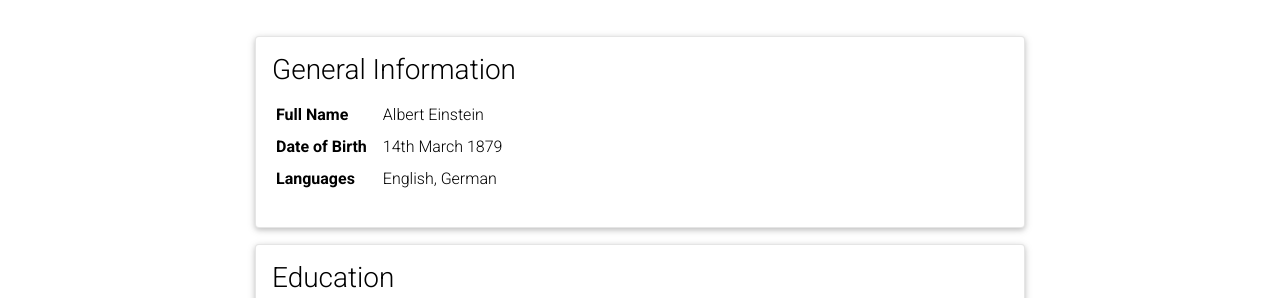
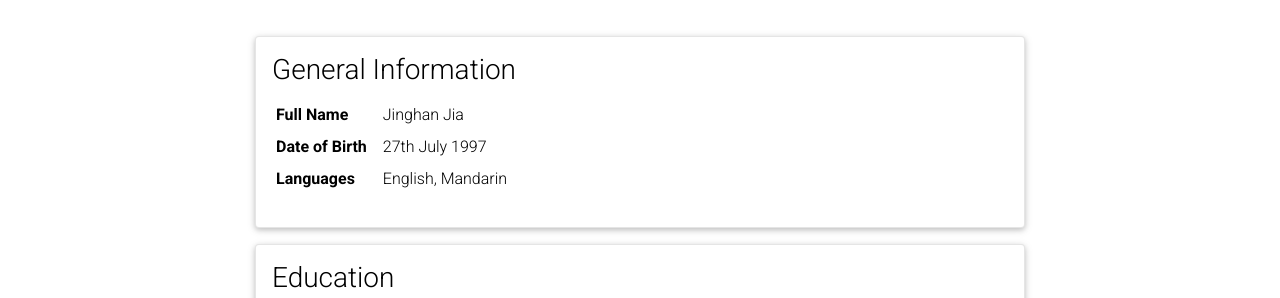
Before and after one commit to jinghanjia/jinghanjia.github.io, a Jekyll site: the page built from _pages/cv.md, in a window 1280 px wide and 900 px high. Shown: the part 148-446 px from the top of the window. Built offline with Jekyll 4.4.1, drawn with Linux system fonts in a browser that asks for light colours; comment, search, counter and statistics services are not loaded; a style sheet for code colours, icons or effects is not loaded.

Commit message:
add something

```diff
--- a/_data/cv.yml
+++ b/_data/cv.yml
@@ -2,11 +2,11 @@
   type: map
   contents:
     - name: Full Name
-      value: Albert Einstein
+      value: Jinghan Jia
     - name: Date of Birth
-      value: 14th March 1879
+      value: 27th July 1997
     - name: Languages
-      value: English, German
+      value: English, Mandarin
 
 - title: Education
   type: time_table
--- a/_pages/cv.md
+++ b/_pages/cv.md
@@ -4,5 +4,5 @@ permalink: /cv/
 title: cv
 nav: true
 nav_order: 4
-cv_pdf: example_pdf.pdf
+cv_pdf: jinghan_CV_2022_Nov.pdf
 ---
```
Also changed, not shown: 1 other file.
